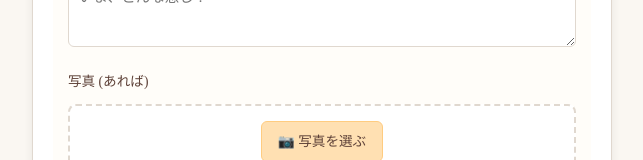
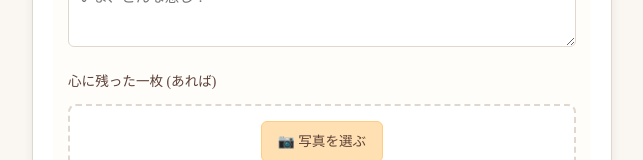
Before and after one commit to kochavrc/diary, a plain HTML site: page index.html in a window 1280 px wide. Shown: the part 619-779 px from the top of the page, without its empty margins (318-961 px from the left). Drawn offline with Linux system fonts and the light colour scheme; a web font is replaced by a local one.

Commit message:
文字の変更.html

```diff
--- a/index.html
+++ b/index.html
@@ -146,7 +146,7 @@
                             <textarea id="diary-memo-input" rows="3" placeholder="いま、どんな感じ？"></textarea>
                         </div>
                         <div class="form-group">
-                            <label>写真 (あれば)</label>
+                            <label>心に残った一枚 (あれば)</label>
                             <div class="photo-upload-area" id="photo-upload-area">
                                 <input type="file" id="photo-input" accept="image/*">
                                 <label for="photo-input" class="photo-upload-button">📷 写真を選ぶ</label>
```
